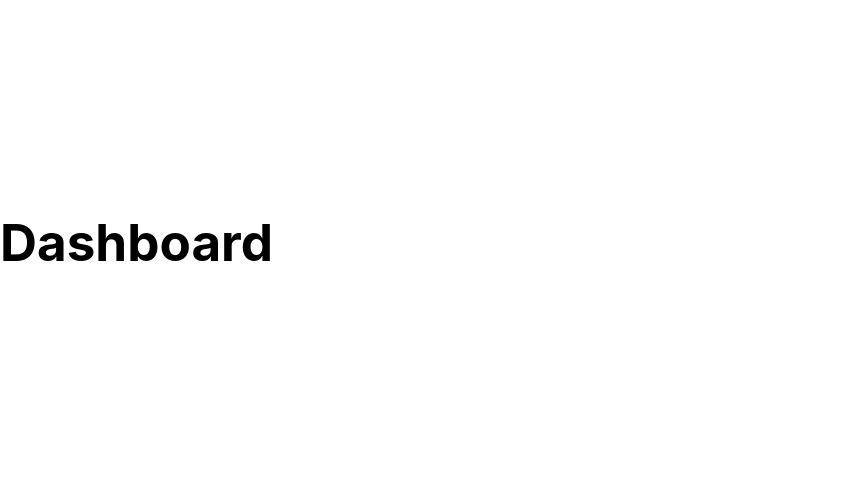
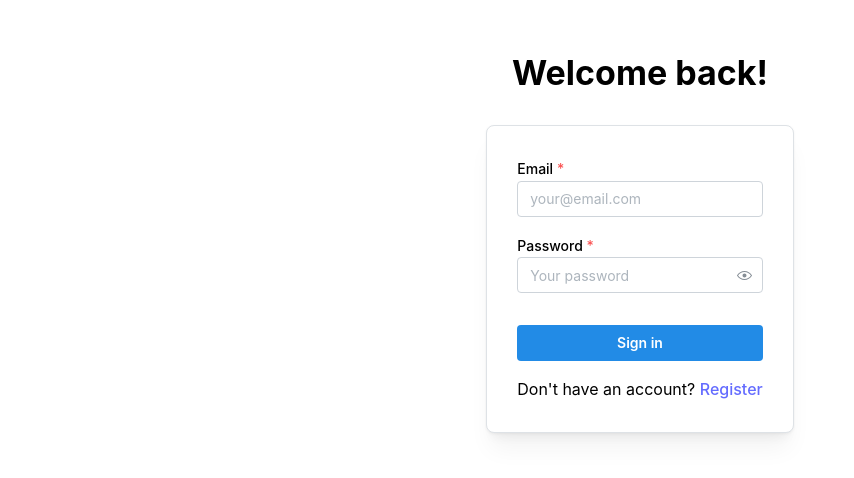
Before and after one commit to omercsx/MDEV1005_Assignment2_Dashboard, a React (Vite) app: page /login in a window 1280 px wide. Shown: the part 158-636 px from the top of the page, without its empty margins (0-854 px from the left). Built offline with nearby package versions, Linux system fonts and the light colour scheme.

Commit message:
Firebase auth

```diff
--- a/package.json
+++ b/package.json
@@ -32,6 +32,7 @@
     "clsx": "^2.1.1",
     "dayjs": "^1.11.13",
     "embla-carousel-react": "^7.1.0",
+    "firebase": "^11.2.0",
     "lucide-react": "^0.474.0",
     "react": "^18.3.1",
     "react-dom": "^18.3.1",
--- a/src/App.tsx
+++ b/src/App.tsx
@@ -1,13 +1,17 @@
 import '@mantine/core/styles.css';
 
 import { MantineProvider } from '@mantine/core';
+import { Register } from './screens/Register';
+import { Route, Routes } from 'react-router';
+import { Login } from './screens/Login';
 
 function App() {
 	return (
 		<MantineProvider>
-			<div className='flex flex-col items-center justify-center h-screen'>
-				<h1 className='text-4xl font-bold'>Dashboard</h1>
-			</div>
+			<Routes>
+				<Route path='/register' element={<Register />} />
+				<Route path='/login' element={<Login />} />
+			</Routes>
 		</MantineProvider>
 	);
 }
--- /dev/null
+++ b/src/firebase.ts
@@ -0,0 +1,21 @@
+// Import the functions you need from the SDKs you need
+import { initializeApp } from 'firebase/app';
+import { getAuth } from 'firebase/auth';
+// TODO: Add SDKs for Firebase products that you want to use
+// https://firebase.google.com/docs/web/setup#available-libraries
+
+// Your web app's Firebase configuration
+const firebaseConfig = {
+	apiKey: 'AIzaSyAOLQ1K49OJh_CXWwrp3-jBLJXHVhe05R0',
+	authDomain: 'mdev1005-dashboar.firebaseapp.com',
+	projectId: 'mdev1005-dashboar',
+	storageBucket: 'mdev1005-dashboar.firebasestorage.app',
+	messagingSenderId: '320393429357',
+	appId: '1:320393429357:web:1a82cec5f6ba0431c6da64',
+};
+
+// Initialize Firebase
+const app = initializeApp(firebaseConfig);
+const auth = getAuth(app);
+
+export { auth };
--- a/src/index.css
+++ b/src/index.css
@@ -26,10 +26,16 @@ a:hover {
 
 body {
 	margin: 0;
+	min-height: 100vh;
+	width: 100%;
+}
+
+#root {
+	width: 100%;
+	min-height: 100vh;
 	display: flex;
-	place-items: center;
-	min-width: 320px;
-	min-height: 100vh;
+	justify-content: center;
+	align-items: center;
 }
 
 h1 {
--- /dev/null
+++ b/src/screens/Login.tsx
@@ -0,0 +1,81 @@
+import { useState } from 'react';
+import {
+	TextInput,
+	PasswordInput,
+	Button,
+	Paper,
+	Title,
+	Container,
+	Alert,
+} from '@mantine/core';
+import { auth } from '../firebase';
+import { useNavigate } from 'react-router';
+import { signInWithEmailAndPassword } from 'firebase/auth';
+import { Link } from 'react-router';
+
+export function Login() {
+	const [email, setEmail] = useState('');
+	const [password, setPassword] = useState('');
+	const [error, setError] = useState('');
+	const navigate = useNavigate();
+
+	const handleSubmit = async (e: React.FormEvent) => {
+		e.preventDefault();
+		try {
+			await signInWithEmailAndPassword(auth, email, password);
+			navigate('/dashboard');
+		} catch (err) {
+			setError(
+				err instanceof Error
+					? err.message
+					: 'Failed to login. Please check your credentials.'
+			);
+		}
+	};
+
+	return (
+		<Container size={420} my={40}>
+			<Title ta='center' className='font-bold mb-6'>
+				Welcome back!
+			</Title>
+
+			<Paper withBorder shadow='md' p={30} mt={30} radius='md'>
+				{error && (
+					<Alert color='red' className='mb-4'>
+						{error}
+					</Alert>
+				)}
+
+				<form onSubmit={handleSubmit}>
+					<TextInput
+						label='Email'
+						placeholder='your@email.com'
+						required
+						value={email}
+						onChange={e => setEmail(e.target.value)}
+					/>
+
+					<PasswordInput
+						label='Password'
+						placeholder='Your password'
+						required
+						mt='md'
+						value={password}
+						onChange={e => setPassword(e.target.value)}
+					/>
+
+					<Button type='submit' fullWidth mt='xl'>
+						Sign in
+					</Button>
+				</form>
+
+				<div className='mt-4 text-center'>
+					Don't have an account?{' '}
+					<Link to='/register' className='text-blue-500 hover:underline'>
+						Register
+					</Link>
+				</div>
+			</Paper>
+		</Container>
+	);
+}
--- /dev/null
+++ b/src/screens/Register.tsx
@@ -0,0 +1,72 @@
+import { useState } from 'react';
+import {
+	TextInput,
+	PasswordInput,
+	Button,
+	Paper,
+	Title,
+	Container,
+	Alert,
+} from '@mantine/core';
+import { auth } from '../firebase';
+import { useNavigate } from 'react-router';
+import { createUserWithEmailAndPassword } from 'firebase/auth';
+import { Link } from 'react-router';
+
+export function Register() {
+	const [email, setEmail] = useState('');
+	const [password, setPassword] = useState('');
+	const [error, setError] = useState('');
+	const [loading, setLoading] = useState(false);
+	const navigate = useNavigate();
+
+	const handleSubmit = async (e: React.FormEvent) => {
+		e.preventDefault();
+		try {
+			setLoading(true);
+			await createUserWithEmailAndPassword(auth, email, password);
+			navigate('/dashboard');
+		} catch (err) {
+			setError(
+				err instanceof Error ? err.message : 'An unknown error occurred'
+			);
+		} finally {
+			setLoading(false);
+		}
+	};
+
+	return (
+		<Container size={420} my={40}>
+			<Title ta='center' className='font-bold mb-5'>
+				Register
+			</Title>
+			<Paper withBorder shadow='md' p={30} radius='md'>
+				<form onSubmit={handleSubmit} className='space-y-4'>
+					<TextInput
+						label='Email'
+						placeholder='your@email.com'
+						value={email}
+						onChange={e => setEmail(e.target.value)}
+						required
+					/>
+					<PasswordInput
+						label='Password'
+						placeholder='Your password'
+						value={password}
+						onChange={e => setPassword(e.target.value)}
+						required
+					/>
+
+					{error && <Alert color='red'>{error}</Alert>}
+					<Button type='submit' fullWidth loading={loading}>
+						Register
+					</Button>
+
+					<div className='flex justify-center'>
+						<Link to='/login'>Already have an account? Login</Link>
+					</div>
+				</form>
+			</Paper>
+		</Container>
+	);
+}
```
Also changed, not shown: 1 other file (tests, documents, lock files or other folders).
